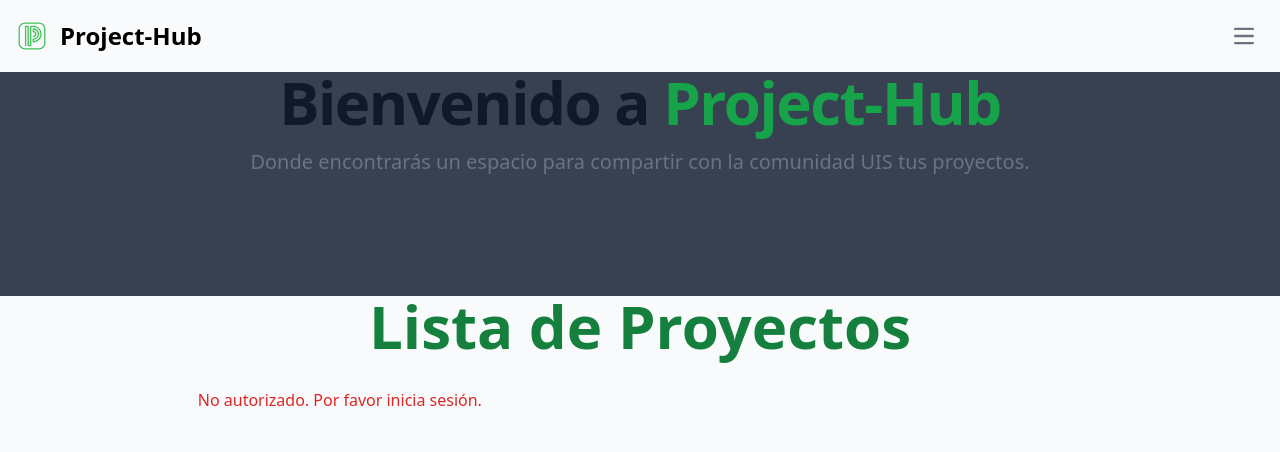
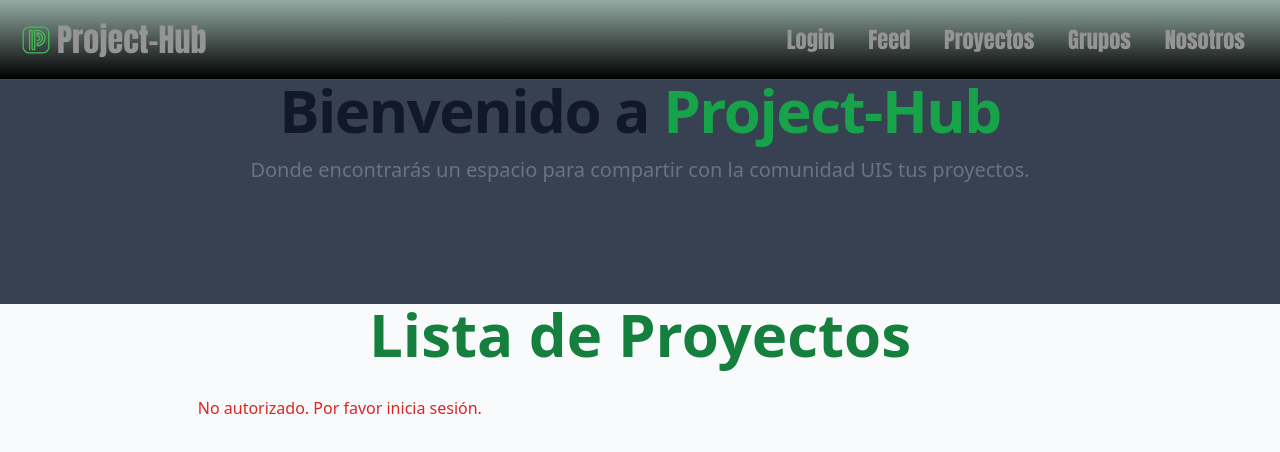
Before and after one commit to Alejandrogv2304/Frontend_Entornos, a plain HTML site: page projects.html in a window 1280 px wide. Drawn offline with nearby package versions, Linux system fonts and the light colour scheme.

Commit message:
Cambios en links

```diff
--- /dev/null
+++ b/navbar.css
@@ -0,0 +1,111 @@
+:root {
+    --main-background-color: #000000;
+    --green-pallete-0: #18230F;
+    --green-pallete-1: #27391C;
+    --green-pallete-2: #255F38;
+    --green-pallete-3: #1F7D53;
+    --green-pallete-4: #1BAA7D;
+    --green-pallete-5: #1bc632;
+    --uis-color: #67b83c;
+    --gradient-circle-color-0: rgba(33, 87, 43, 0.4);
+    --gradient-circle-color-1: rgba(2, 11, 18, 0.9);
+    --gradient-circle-color-2: #01070c;
+    --gradient-linear-color-0: #0b0f19;
+    --gradient-linear-color-1: #000000;
+    --border-card-color: rgb(73, 73, 73);
+    --title-card-color: rgb(187, 187, 187);
+
+    font-family: Impact, Haettenschweiler, 'Arial Narrow Bold', sans-serif;
+  }
+
+  /* Renombramos las clases para que sean más específicas */
+  .custom-navbar {
+    background-color: var(--main-background-color);
+    width: 100%;
+    height: 10vh;
+    display: flex;
+    flex-direction: row;
+    justify-content: space-between;
+    padding-inline: 20px;
+    box-sizing: border-box;
+    border-bottom: 1px solid var(--border-card-color);
+    background: linear-gradient(to bottom, #01362367 0%, var(--main-background-color) 100%);
+  }
+
+  .custom-navbar__logo {
+    font-size: 2rem;
+    font-weight: bold;
+    margin-block: 10px;
+    display: flex;
+    align-items: center;
+    gap: 5px;
+  }
+
+  .custom-navbar__logo span a {
+    text-decoration: none;
+    color: rgb(150, 149, 149);
+  }
+
+  .custom-navbar__links {
+    display: flex;
+    gap: 20px;
+    align-items: center;
+    width: fit-content;
+    justify-content: center;
+  }
+
+  .custom-navbar__list {
+    list-style: none;
+    margin: 0;
+    padding: 0;
+    text-align: center;
+    height: 100%;
+  }
+
+  .custom-navbar__item {
+    display: inline-block;
+    margin: 0 15px;
+    height: 100%;
+  }
+
+  .custom-navbar__link {
+    font-size: 1.4rem;
+    text-decoration: none;
+    height: 100%;
+    color: rgb(150, 149, 149);
+    display: flex;
+    align-items: center;
+    position: relative;
+    padding: 4px 0;
+  }
+
+  .custom-navbar__link::before {
+    content: "";
+    width: 100%;
+    height: 4px;
+    position: absolute;
+    left: 0;
+    bottom: 0;
+    background: var(--green-pallete-5);
+    transition: 0.5s transform ease;
+    transform: scale3d(0, 1, 1);
+    transform-origin: 0 50%;
+  }
+
+  .custom-navbar__link:hover::before {
+    transform: scale3d(1, 1, 1);
+    transform-origin: 100% 50%;
+  }
+
+  @media (max-width: 768px) {
+    .custom-navbar {
+      display: none;
+    }
+  }
+
+  /* Aseguramos que los estilos de la navbar móvil no afecten a la navbar personalizada */
+  .mobile-navbar .mobile-nav-list li,
+  .mobile-navbar .mobile-nav-list a {
+    /* Estas reglas se aplicarán solo a los elementos dentro de la navbar móvil */
+    /* Aquí no necesitamos más reglas, ya que Tailwind se encarga de dar estilo a estos elementos */
+  }
--- a/projects.html
+++ b/projects.html
@@ -1,60 +1,82 @@
 <!DOCTYPE html>
 <html lang="en">
 <head>
-    <meta charset="UTF-8">
-    <meta name="viewport" content="width=device-width, initial-scale=1.0">
-    <title>Project-Hub</title>
+  <meta charset="UTF-8" />
+  <meta name="viewport" content="width=device-width, initial-scale=1.0"/>
+  <title>Project-Hub</title>
+  <script src="https://cdn.tailwindcss.com"></script>
+  <link href="https://cdn.jsdelivr.net/npm/flowbite@3.1.2/dist/flowbite.min.css" rel="stylesheet" />
+  <link rel="stylesheet" href="./navbar.css"> <!-- Tu CSS personalizado -->
 </head>
-<script src="https://cdn.tailwindcss.com"></script>
-<link href="https://cdn.jsdelivr.net/npm/flowbite@3.1.2/dist/flowbite.min.css" rel="stylesheet" />
+
 <body class="bg-gray-50 dark:bg-gray-700">
 
-
-<nav class="border-gray-200 bg-gray-50 dark:bg-gray-800 dark:border-gray-700">
-    <div class="max-w-screen flex flex-wrap items-center justify-between  p-4">
+  <!-- NAVBAR para pantallas pequeñas (Flowbite + Tailwind) -->
+  <nav class="mobile-navbar block md:hidden border-gray-200 bg-gray-50 dark:bg-gray-800 dark:border-gray-700">
+    <div class="max-w-screen flex flex-wrap items-center justify-between p-4">
       <a href="#" class="flex items-center space-x-3 rtl:space-x-reverse">
-          <img src="./assets/logo_alterno.svg" class="h-8" alt="Flowbite Logo" />
-          <span class="self-center text-2xl font-semibold whitespace-nowrap dark:text-white">Project-Hub</span>
+        <img src="../../assets/logo_alterno.svg" class="h-8" alt="Logo Project Hub" />
+        <span class="self-center text-2xl font-semibold whitespace-nowrap dark:text-white">Project-Hub</span>
       </a>
       <button data-collapse-toggle="navbar-hamburger" type="button" class="inline-flex items-center justify-center p-2 w-10 h-10 text-sm text-gray-500 rounded-lg hover:bg-gray-100 focus:outline-none focus:ring-2 focus:ring-gray-200 dark:text-gray-400 dark:hover:bg-gray-700 dark:focus:ring-gray-600" aria-controls="navbar-hamburger" aria-expanded="false">
         <span class="sr-only">Open main menu</span>
         <svg class="w-5 h-5" aria-hidden="true" xmlns="http://www.w3.org/2000/svg" fill="none" viewBox="0 0 17 14">
-            <path stroke="currentColor" stroke-linecap="round" stroke-linejoin="round" stroke-width="2" d="M1 1h15M1 7h15M1 13h15"/>
+          <path stroke="currentColor" stroke-linecap="round" stroke-linejoin="round" stroke-width="2" d="M1 1h15M1 7h15M1 13h15"/>
         </svg>
       </button>
       <div class="hidden w-full" id="navbar-hamburger">
-        <ul class="flex flex-col font-medium mt-4 rounded-lg bg-gray-50 dark:bg-gray-800 dark:border-gray-700">
+        <ul class="mobile-nav-list flex flex-col font-medium mt-4 rounded-lg bg-gray-50 dark:bg-gray-800 dark:border-gray-700">
           <li>
-            <a href="index.html" class="block py-2 px-3 text-white bg-blue-700 rounded-sm dark:bg-[#1bc632]" aria-current="page">Login</a>
+            <a href="./login.html" class="block py-2 px-3 text-white bg-blue-700 rounded-sm dark:bg-[#1bc632]" aria-current="page">Login</a>
           </li>
           <li>
-            <a href="projects.html" class="block py-2 px-3 text-gray-900 rounded-sm hover:bg-gray-100 dark:text-gray-400 dark:hover:bg-gray-700 dark:hover:text-white">Proyectos</a>
+            <a href="./projects.html" class="block py-2 px-3 text-gray-900 rounded-sm hover:bg-gray-100 dark:text-gray-400 dark:hover:bg-gray-700 dark:hover:text-white">Proyectos</a>
           </li>
           <li>
             <a href="#" class="block py-2 px-3 text-gray-900 rounded-sm hover:bg-gray-100 dark:text-gray-400 md:dark:hover:text-white dark:hover:bg-gray-700 dark:hover:text-white">Grupos</a>
           </li>
           <li>
-            <a href="#" class="block py-2 px-3 text-gray-900 rounded-sm hover:bg-gray-100 dark:text-gray-400 dark:hover:bg-gray-700 dark:hover:text-white">Contactanos</a>
+            <a href="#" class="block py-2 px-3 text-gray-900 rounded-sm hover:bg-gray-100 dark:text-gray-400 dark:hover:bg-gray-700 dark:hover:text-white">Contáctanos</a>
           </li>
         </ul>
       </div>
     </div>
   </nav>
 
-  <div class="bg-gray-700 w-full h-56 justify-center text-center ">
-    <h1 class="mb-4 text-4xl font-extrabold leading-none tracking-tight text-gray-900 md:text-5xl lg:text-6xl dark:text-white">Bienvenido a <span class="text-green-600 dark:text-[#1bc632]">Project-Hub</span></h1>
-<p class="text-lg font-normal text-gray-500 lg:text-xl dark:text-gray-400">Donde encontrarás un espacio para compartir con la comunidad UIS tus proyectos.</p>
+  <!-- NAVBAR para pantallas grandes (custom CSS) -->
+  <div class="custom-navbar hidden md:flex">
+    <div class="custom-navbar__logo">
+      <img src="../../assets/logo_alterno.svg" class="h-8" alt="Project Logo" />
+      <span><a href="#">Project-Hub</a></span>
+    </div>
+    <div class="custom-navbar__links">
+      <ul class="custom-navbar__list">
+        <li class="custom-navbar__item"><a href="../login/login.html" class="custom-navbar__link">Login</a></li>
+        <li class="custom-navbar__item"><a href="../projects/projects.html" class="custom-navbar__link">Feed</a></li>
+        <li class="custom-navbar__item"><a href="./pages/projects/creation_project.html" class="custom-navbar__link">Proyectos</a></li>
+        <li class="custom-navbar__item"><a href="./pages/group/creation_group.html" class="custom-navbar__link">Grupos</a></li>
+        <li class="custom-navbar__item"><a href="./pages/index.html" class="custom-navbar__link">Nosotros</a></li>
+      </ul>
+    </div>
   </div>
+<!-- Contenido -->
+<div class="bg-gray-700 w-full h-56 justify-center text-center font-sans">
+  <h1 class="mb-4 text-4xl font-extrabold leading-none tracking-tight text-gray-900 md:text-5xl lg:text-6xl dark:text-white font-sans">
+    Bienvenido a <span class="text-green-600 dark:text-[#1bc632]">Project-Hub</span>
+  </h1>
+  <p class="text-lg font-normal text-gray-500 lg:text-xl dark:text-gray-400 font-sans">
+    Donde encontrarás un espacio para compartir con la comunidad UIS tus proyectos.
+  </p>
+</div>
 
-  <h1 class="text-6xl font-bold mb-4 text-center text-green-700 dark:text-green-500">Lista de Proyectos</h1>
+<h1 class="text-6xl font-bold mb-4 text-center text-green-700 dark:text-green-500 font-sans">
+  Lista de Proyectos
+</h1>
 
-  <div class="flex justify-center mt-8">
-    <div id="project-list" class="grid gap-4 md:grid-cols-2 lg:grid-cols-3 place-items-center max-w-7xl "></div>
-  </div>
-
-
-  <script src="js/projects.js"></script>
-
+<div class="flex justify-center mt-8 font-sans">
+  <div id="project-list" class="grid gap-4 md:grid-cols-2 lg:grid-cols-3 place-items-center max-w-7xl"></div>
+</div>
+  <script src="./js/projects.js"></script>
   <script src="https://cdn.jsdelivr.net/npm/flowbite@3.1.2/dist/flowbite.min.js"></script>
 </body>
 </html>
```
Also changed, not shown: pages/index.html (+1 -1 lines), register.html (+2 -2 lines), login.html (renamed from index.html).
